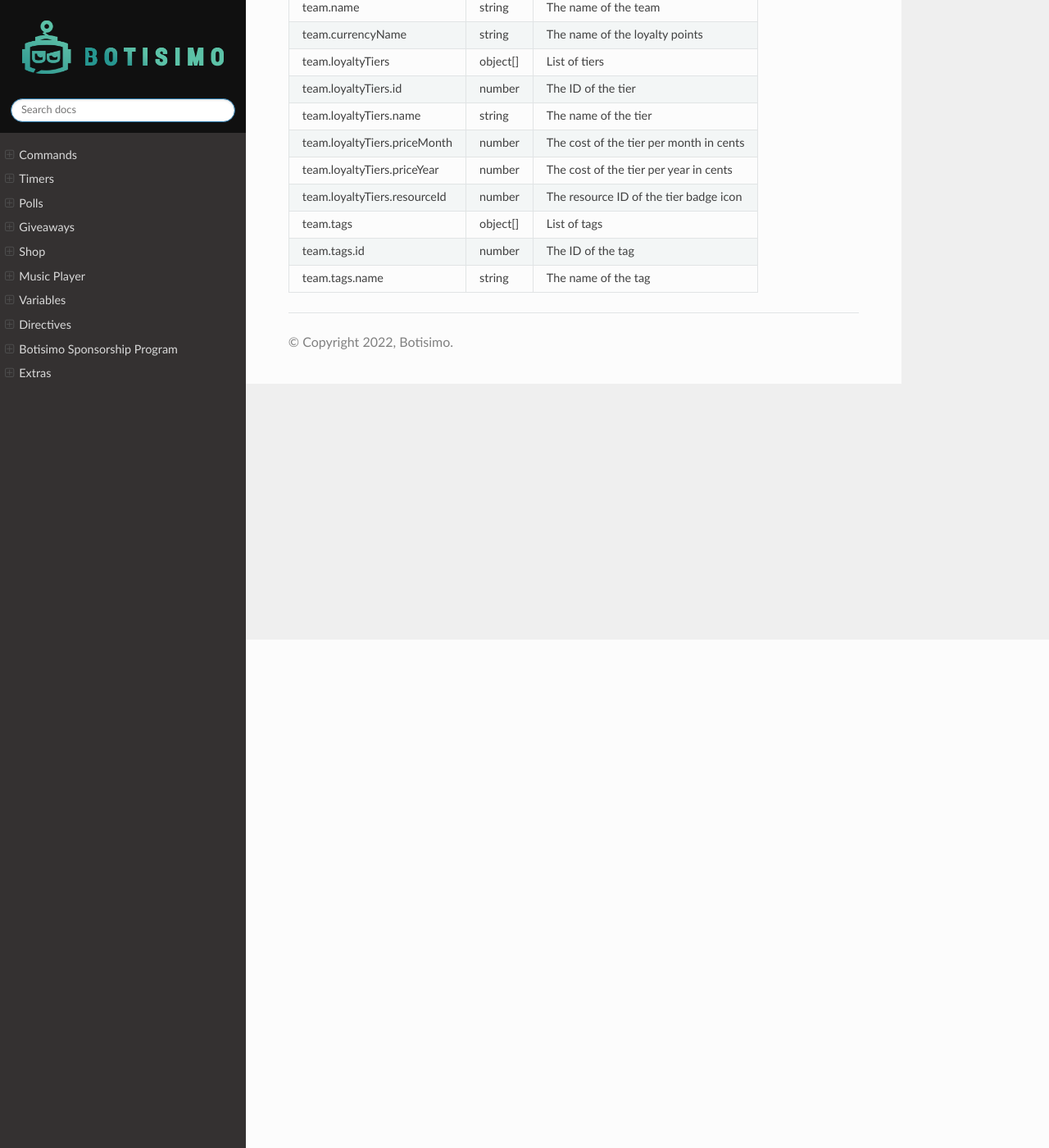
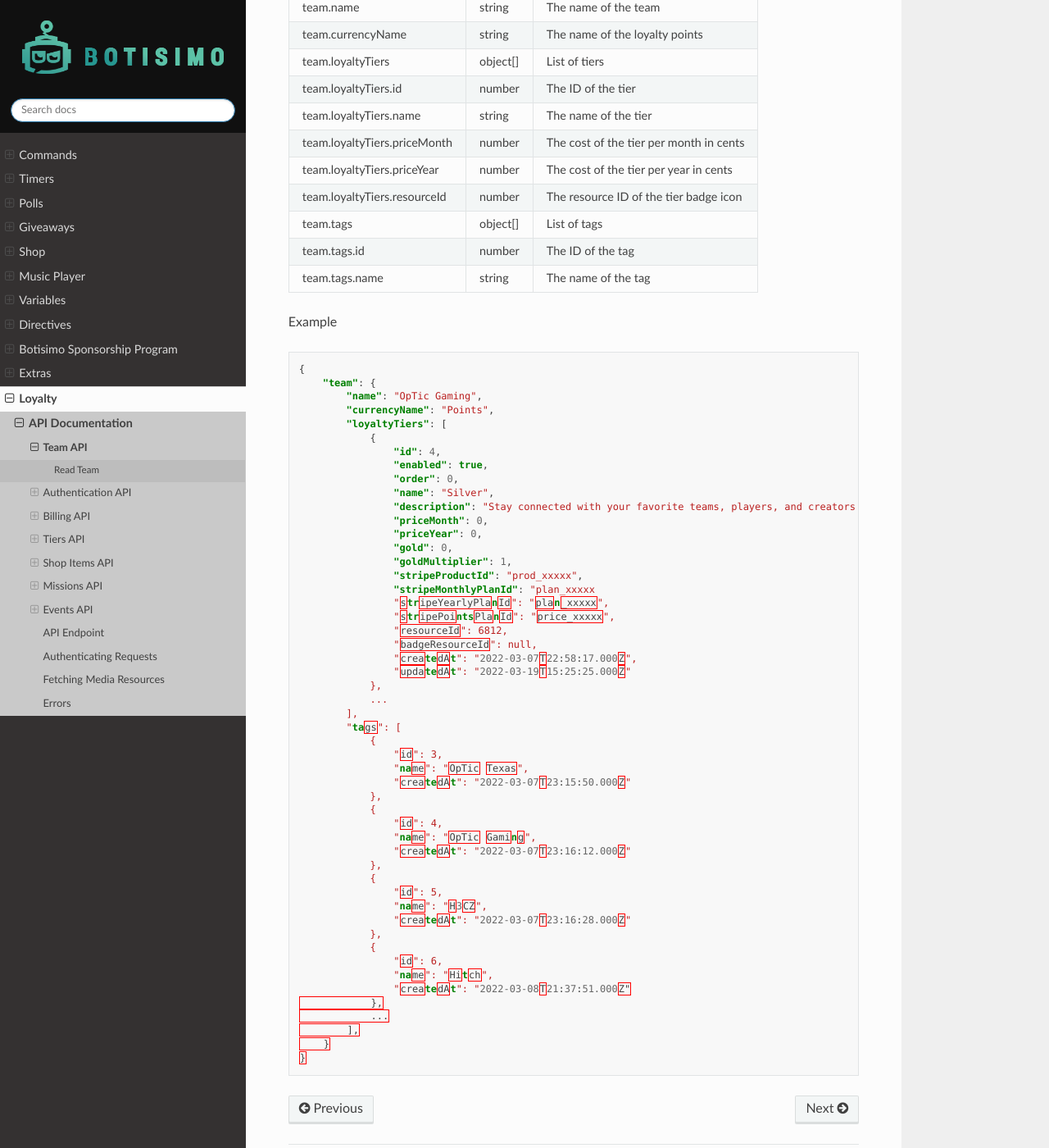
Before and after one commit to botisimo/botisimo-documentation, a Sphinx documentation site: the page built from docs/loyalty/documentation/team.rst, in a window 1280 px wide and 1400 px high, scrolled down 620 px. Shown: the whole window at 82% size. Built offline with Sphinx 7.4.7 and the Read the Docs theme 2.0.0, drawn with Linux system fonts in a browser that asks for light colours; a script that is not in the unit is left out; some of the changed text lies outside the part shown.

Commit message:
add json examples

```diff
--- a/docs/commands/custom/index.rst
+++ b/docs/commands/custom/index.rst
@@ -18,4 +18,4 @@
 Related Videos
 ^^^^^^^^^^^^^^
 
-.. youtube:: 5j-QSMc23nk
+.. youtube:: PlwT6U3_Sf0
--- a/docs/loyalty/documentation/index.rst
+++ b/docs/loyalty/documentation/index.rst
@@ -27,9 +27,29 @@
 API Endpoint
 ------------
 
-The API is located at the following URL. You should replace ``:team`` with your team's name in your Botisimo account
+The API is located at the following URL. You should replace ``:team`` with your team's name in your Botisimo account::
 
-``https://botisimo.com/api/v1/loyalty/:team``
+   https://botisimo.com/api/v1/loyalty/:team
+
+Authenticating Requests
+-----------------------
+
+Authenticated requests should include the ``token`` received from :doc:`Authentication API <authentication>` as a header on the request ``x-user-auth-token``
+
+.. code-block:: js
+
+   const response = await axios.get('https://botisimo.com/api/v1/loyalty/:team/mission/list', {
+      headers: {
+         'x-user-auth-token': 'xxxxxxx',
+      },
+   });
+
+Fetching Media Resources
+------------------------
+
+Some objects have a ``resourceId`` that correlates to a media file in S3. You can fetch any resource by using the ``resourceId``::
+
+   https://s3.amazonaws.com/prod.botisimo.com/resource/:resourceId
 
 Errors
 ------
@@ -43,3 +63,11 @@
 =========== ======== ==========================================
 message     string   The message describing the error
 =========== ======== ==========================================
+
+Example
+
+.. code-block:: json
+
+   {
+      message: "An error has occurred"
+   }
--- a/docs/loyalty/documentation/team.rst
+++ b/docs/loyalty/documentation/team.rst
@@ -36,3 +36,59 @@
 team.tags.id                 number   The ID of the tag
 team.tags.name               string   The name of the tag
 ============================ ======== =======================================
+
+Example
+
+.. code-block:: json
+
+    {
+        "team": {
+            "name": "OpTic Gaming",
+            "currencyName": "Points",
+            "loyaltyTiers": [
+                {
+                    "id": 4,
+                    "enabled": true,
+                    "order": 0,
+                    "name": "Silver",
+                    "description": "Stay connected with your favorite teams, players, and creators at OpTic!",
+                    "priceMonth": 0,
+                    "priceYear": 0,
+                    "gold": 0,
+                    "goldMultiplier": 1,
+                    "stripeProductId": "prod_xxxxx",
+                    "stripeMonthlyPlanId": "plan_xxxxx
+                    "stripeYearlyPlanId": "plan_xxxxx",
+                    "stripePointsPlanId": "price_xxxxx",
+                    "resourceId": 6812,
+                    "badgeResourceId": null,
+                    "createdAt": "2022-03-07T22:58:17.000Z",
+                    "updatedAt": "2022-03-19T15:25:25.000Z"
+                },
+                ...
+            ],
+            "tags": [
+                {
+                    "id": 3,
+                    "name": "OpTic Texas",
+                    "createdAt": "2022-03-07T23:15:50.000Z"
+                },
+                {
+                    "id": 4,
+                    "name": "OpTic Gaming",
+                    "createdAt": "2022-03-07T23:16:12.000Z"
+                },
+                {
+                    "id": 5,
+                    "name": "H3CZ",
+                    "createdAt": "2022-03-07T23:16:28.000Z"
+                },
+                {
+                    "id": 6,
+                    "name": "Hitch",
+                    "createdAt": "2022-03-08T21:37:51.000Z"
+                },
+                ...
+            ],
+        }
+    }
```
Also changed, not shown: docs/index.rst (+9 -0 lines).
